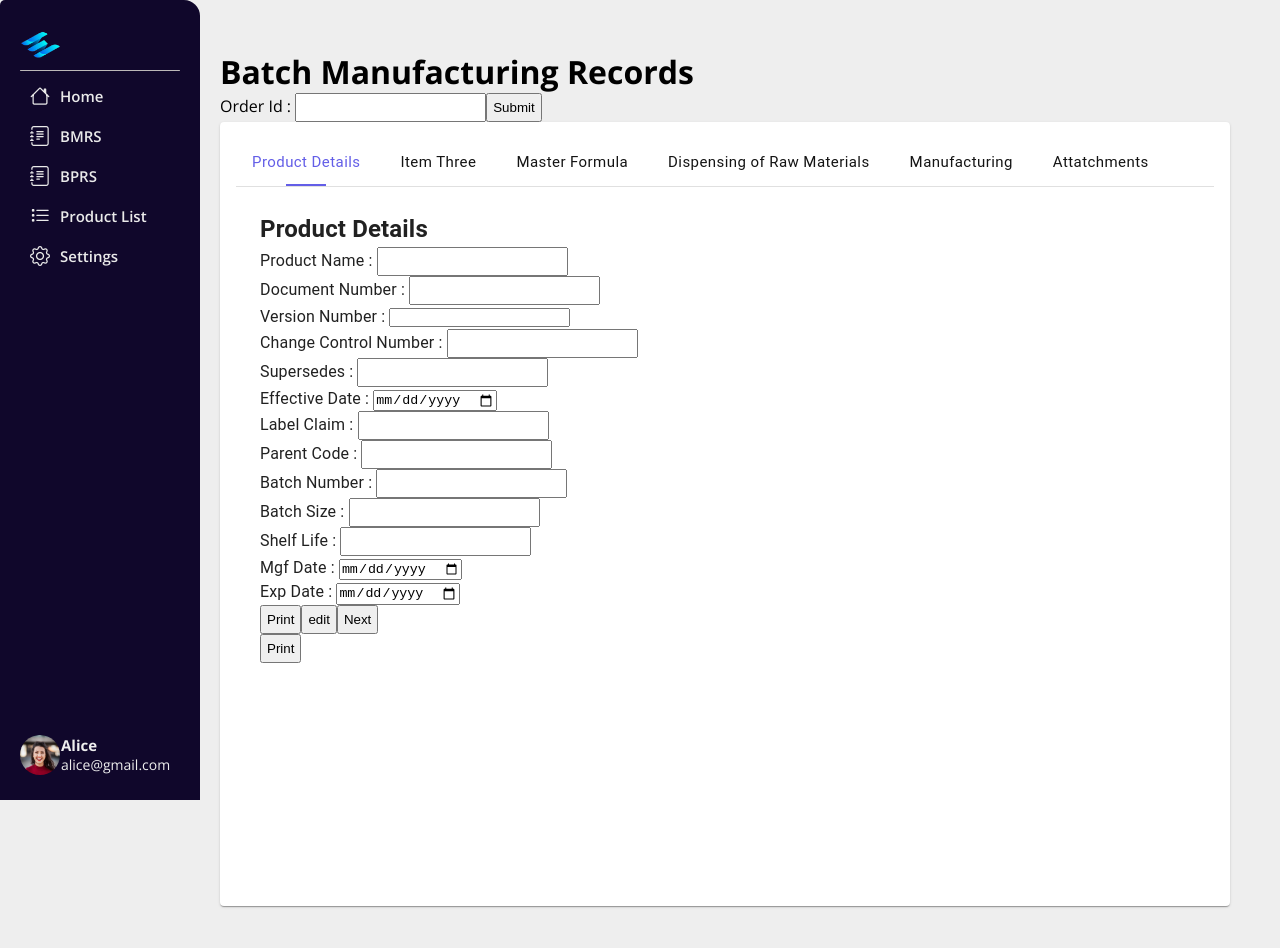
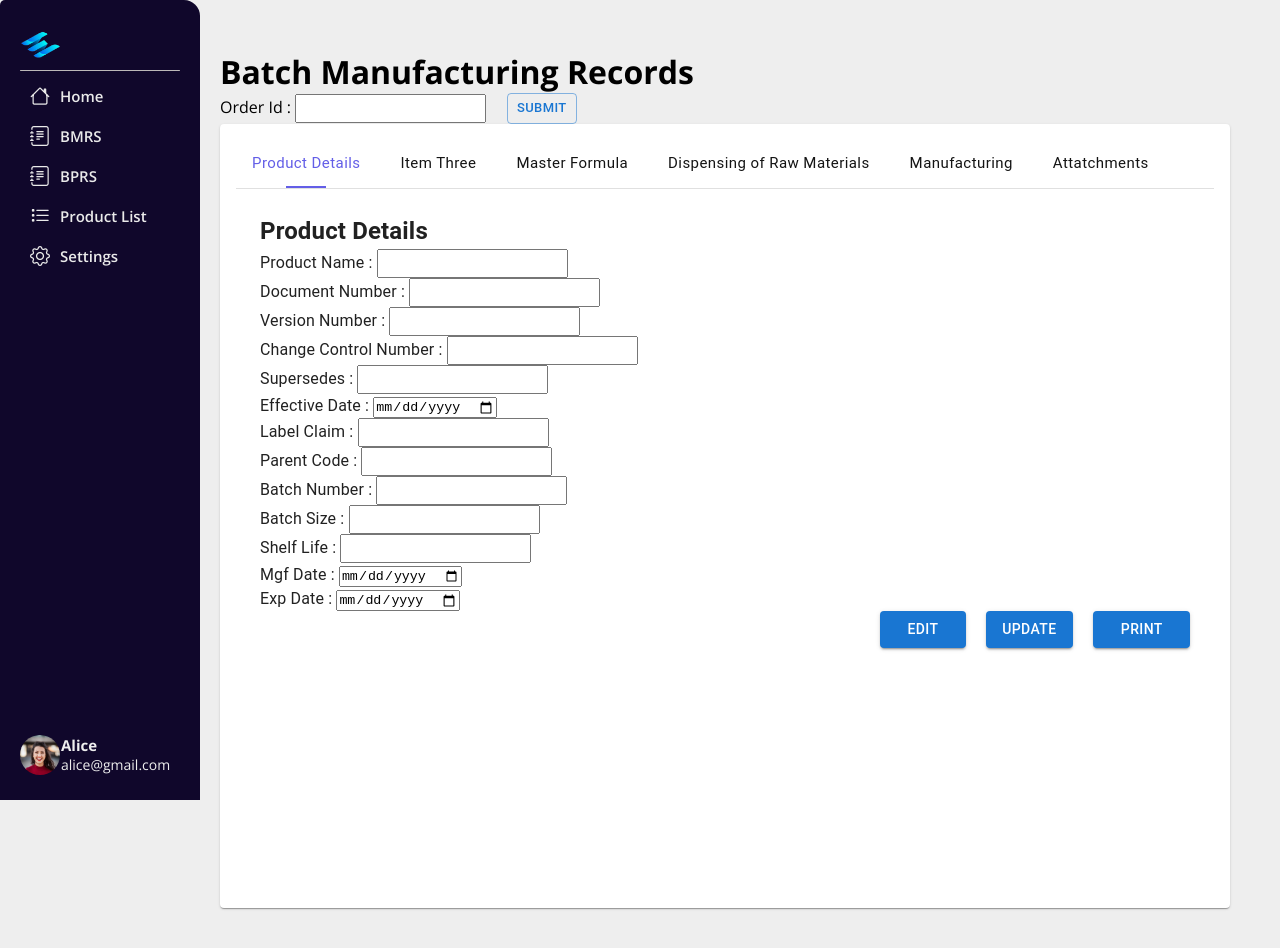
Before and after one commit to Andal1/EMBR3, a React (Create React App) app: page /OralSyruptabs in a window 1280 px wide. Shown: the top 948 px of the page. Built offline with nearby package versions, Linux system fonts and the light colour scheme; a web font is replaced by a local one.

Commit message:
checkboxdisabled

```diff
--- a/src/Components/BMR/OralSyrup/Equipment21.jsx
+++ b/src/Components/BMR/OralSyrup/Equipment21.jsx
@@ -73,6 +73,7 @@ const Equipment21 = ({orderId}) => {
                   ) : (
                     <input
                     type="checkbox"
+                    disabled readonly
                     checked={item.isChecked}
                   />
                   )}
--- a/src/Components/BMR/OralSyrup/OralSyruptabs.jsx
+++ b/src/Components/BMR/OralSyrup/OralSyruptabs.jsx
@@ -104,8 +104,9 @@ export default function OralSyruptabs() {
       <h1>Batch Manufacturing Records</h1>
       <label htmlFor="orderId">Order Id : </label>
       <input type="text" id="orderId" name="orderId" />
-      <button onClick={handleClick}>
-        Submit</button>
+      &nbsp;&nbsp;&nbsp;&nbsp;&nbsp;
+      <Button  variant="outlined" size="small" onClick={handleClick}>
+        Submit</Button>
       <Card sx={{ minHeight: 98 + "vh" }}>
         <CardContent>
           <Box sx={{ maxWidth: { xs: 320, sm: 1050 }, bgcolor: 'background.paper' }}>
--- a/src/Components/BMR/OralSyrup/ProductDetails.jsx
+++ b/src/Components/BMR/OralSyrup/ProductDetails.jsx
@@ -8,6 +8,7 @@ import './OralSyrup.css'
 
 
 const OralSyruppage1 = ({orderId}) => {
+  const [isEditable, setIsEditable] = useState(false);
     const [productname,setProductname]= useState('')
     const [documentname,setDocumentname] = useState('')
     const [versionnumber,setVersionnumber] = useState('')
@@ -33,7 +34,7 @@ const OralSyruppage1 = ({orderId}) => {
             <label htmlFor="documentname">Document Number : </label>
             <input type="text" value={documentname}  onChange={(e) => setDocumentname(e.target.value)}id="documentname" name="documentname"/><br/>
             <label htmlFor="versionnumber">Version Number : </label>
-            <input type="number" value={versionnumber} onChange={(e) => setVersionnumber(e.target.value)}id="versionnumber" name="versionnumber"/><br/>
+            <input type="text" value={versionnumber} onChange={(e) => setVersionnumber(e.target.value)}id="versionnumber" name="versionnumber"/><br/>
             <label htmlFor="changecontrolnumber">Change Control Number : </label>
             <input type="text" value={changecontrolnumber} onChange={(e) => setChangecontrolnumber(e.target.value)}id="changecontrolnumber" name="changecontrolnumber"/><br/>
             <label htmlFor="supersedesname">Supersedes : </label>
@@ -54,13 +55,14 @@ const OralSyruppage1 = ({orderId}) => {
             <input type="date" value={mgfdate} onChange={(e) => setMgfdate(e.target.value)}id="mgfdate" name="mgfdate"/><br/>
             <label htmlFor="expdate">Exp Date : </label>
             <input type="date" value={expdate} onChange={(e) => setExpdate(e.target.value)}id="expdate" name="expdate"/><br/>
-            <button type="submit">Print</button>
-            <button type="submit">edit</button>
-            <button variant="outlined">
-              Next</button>
-
           </form>
-          <div><button type="submit">Print</button></div>
+          <div style={{display: 'flex', flexDirection: 'row', justifyContent: 'right'}}>
+          <Button variant="contained" onClick={()=>{setIsEditable(true)}}>&nbsp;&nbsp; Edit &nbsp;&nbsp;</Button>
+          &nbsp;&nbsp;&nbsp;&nbsp;&nbsp;
+          <Button variant="contained">Update</Button>
+          &nbsp;&nbsp;&nbsp;&nbsp;&nbsp;
+          <Button variant="contained">&nbsp;&nbsp; Print &nbsp;&nbsp;</Button>
+        </div>
           </div>
 
     )
```
